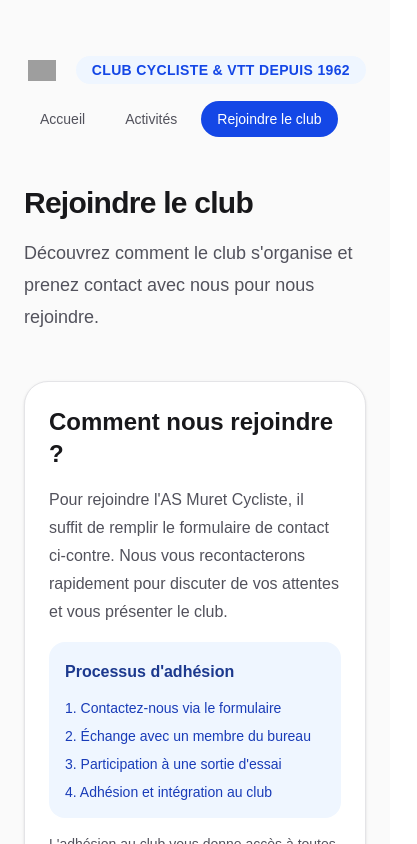
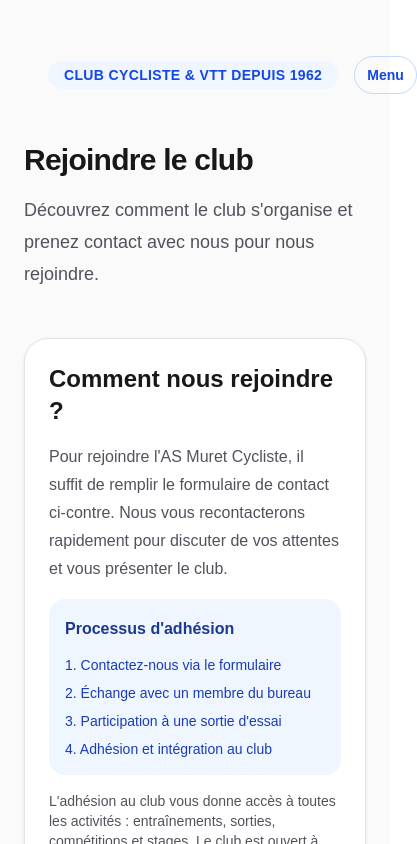
Before and after one commit to enzofrnt/AS-Muret, a Next.js app: page /rejoindre in a window 390 px wide. Shown: the top 844 px of the page, 417 px wide, since content can reach past the window. Built offline with nearby package versions, Linux system fonts and the light colour scheme; grey boxes are pictures that could not be loaded.

Commit message:
Improve responsive layout and add mobile nav menu
Updated responsive breakpoints in Home page layout for better adaptability to various screen sizes. Enhanced SiteHeader with a mobile navigation menu toggle and improved navigation item styling for small screens.

```diff
--- a/src/app/page.tsx
+++ b/src/app/page.tsx
@@ -106,7 +106,7 @@ export default function Home(props: any) {
     <div className="bg-zinc-50 text-zinc-900">
       <main className="mx-auto flex w-full max-w-6xl flex-col gap-12 px-6 py-14 sm:px-10 lg:gap-16 lg:px-16">
         <SiteHeader activePage="home" onLogoClick={handleLogoClick} />
-        <section className="flex flex-col gap-10 lg:flex-row lg:items-center lg:justify-between">
+        <section className="flex flex-col gap-10 min-[1160px]:flex-row min-[1160px]:items-center min-[1160px]:justify-between">
           <div className="flex flex-col gap-6">
             <h1 className="text-3xl font-semibold tracking-tight sm:text-4xl lg:text-5xl">
               AS Muret Cycliste
@@ -116,7 +116,7 @@ export default function Home(props: any) {
               rassemble passion, performance et convivialité autour de la route,
               du VTT, du cyclocross, du cyclosport et du gravel.
             </p>
-            <div className="flex flex-col gap-4 sm:flex-row sm:flex-nowrap">
+            <div className="flex flex-col gap-4 min-[711px]:flex-row min-[711px]:flex-nowrap">
               <Link
                 href="/rejoindre"
                 className="flex items-center justify-center whitespace-nowrap rounded-full bg-blue-700 px-6 py-3 text-sm font-semibold text-white transition hover:bg-blue-800"
@@ -139,7 +139,7 @@ export default function Home(props: any) {
               </a>
             </div>
           </div>
-          <div className="grid w-full grid-cols-2 gap-4 rounded-3xl bg-white p-6 shadow-sm lg:max-w-md">
+          <div className="grid w-full grid-cols-2 gap-4 rounded-3xl bg-white p-6 shadow-sm min-[1160px]:max-w-md">
             <div className="rounded-2xl bg-zinc-50 p-4">
               <p className="text-2xl font-semibold">50</p>
               <p className="text-sm text-zinc-600">adhérents</p>
--- a/src/components/SiteHeader.tsx
+++ b/src/components/SiteHeader.tsx
@@ -2,6 +2,7 @@
 
 import Image from "next/image";
 import Link from "next/link";
+import { useState } from "react";
 
 type ActivePage = "home" | "activites" | "rejoindre";
 
@@ -11,13 +12,15 @@ type SiteHeaderProps = {
 };
 
 const navItemClass =
-  "rounded-full px-4 py-2 text-sm font-medium transition hover:bg-white hover:text-zinc-900";
+  "rounded-full px-4 py-2 text-sm font-medium transition hover:bg-white hover:text-zinc-900 w-full text-center min-[891px]:w-auto min-[891px]:text-left";
 
 export default function SiteHeader({ activePage, onLogoClick }: SiteHeaderProps) {
   const isActive = (page: ActivePage) => activePage === page;
+  const [isMenuOpen, setIsMenuOpen] = useState(false);
 
   return (
-    <header className="flex flex-col gap-4 sm:flex-row sm:items-center sm:justify-between">
+    <header className="flex flex-col gap-4 min-[891px]:flex-row min-[891px]:items-center min-[891px]:justify-between">
+      <div className="flex items-center justify-between gap-4 min-[891px]:justify-start">
         <div className="flex items-center gap-4">
           {onLogoClick ? (
             <button
@@ -52,13 +55,26 @@ export default function SiteHeader({ activePage, onLogoClick }: SiteHeaderProps)
             Club cycliste & VTT depuis 1962
           </span>
         </div>
-      <nav className="flex flex-wrap gap-2">
+        <button
+          type="button"
+          className="inline-flex items-center justify-center rounded-full border border-blue-200 px-3 py-2 text-sm font-semibold text-blue-700 transition hover:bg-blue-50 focus-visible:outline focus-visible:outline-2 focus-visible:outline-offset-2 focus-visible:outline-blue-600 min-[891px]:hidden"
+          aria-controls="site-nav"
+          aria-expanded={isMenuOpen}
+          onClick={() => setIsMenuOpen((open) => !open)}
+        >
+          {isMenuOpen ? "Fermer" : "Menu"}
+        </button>
+      </div>
+      <nav
+        id="site-nav"
+        className={`flex w-full flex-col gap-2 ${isMenuOpen ? "flex" : "hidden"} min-[891px]:flex min-[891px]:w-auto min-[891px]:flex-row min-[891px]:flex-wrap min-[891px]:justify-end`}
+      >
         <Link
           href="/"
           aria-current={isActive("home") ? "page" : undefined}
           className={
             isActive("home")
-              ? "rounded-full bg-blue-700 px-4 py-2 text-sm font-medium text-white"
+              ? "rounded-full bg-blue-700 px-4 py-2 text-center text-sm font-medium text-white min-[891px]:w-auto min-[891px]:text-left"
               : `${navItemClass} text-zinc-600`
           }
         >
@@ -69,7 +85,7 @@ export default function SiteHeader({ activePage, onLogoClick }: SiteHeaderProps)
           aria-current={isActive("activites") ? "page" : undefined}
           className={
             isActive("activites")
-              ? "rounded-full bg-blue-700 px-4 py-2 text-sm font-medium text-white"
+              ? "rounded-full bg-blue-700 px-4 py-2 text-center text-sm font-medium text-white min-[891px]:w-auto min-[891px]:text-left"
               : `${navItemClass} text-zinc-600`
           }
         >
@@ -80,7 +96,7 @@ export default function SiteHeader({ activePage, onLogoClick }: SiteHeaderProps)
           aria-current={isActive("rejoindre") ? "page" : undefined}
           className={
             isActive("rejoindre")
-              ? "rounded-full bg-blue-700 px-4 py-2 text-sm font-medium text-white"
+              ? "rounded-full bg-blue-700 px-4 py-2 text-center text-sm font-medium text-white min-[891px]:w-auto min-[891px]:text-left"
               : `${navItemClass} text-zinc-600`
           }
         >
```
Lines whose indentation alone changed are shown as unchanged.
